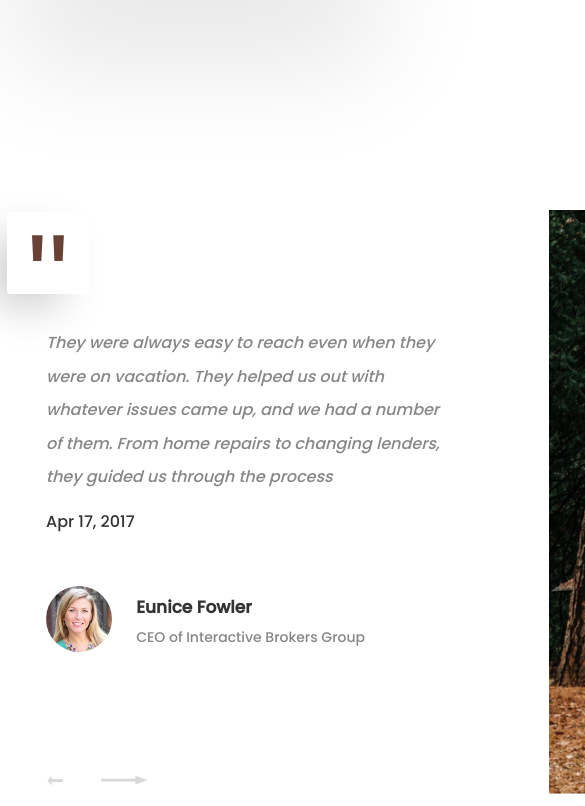
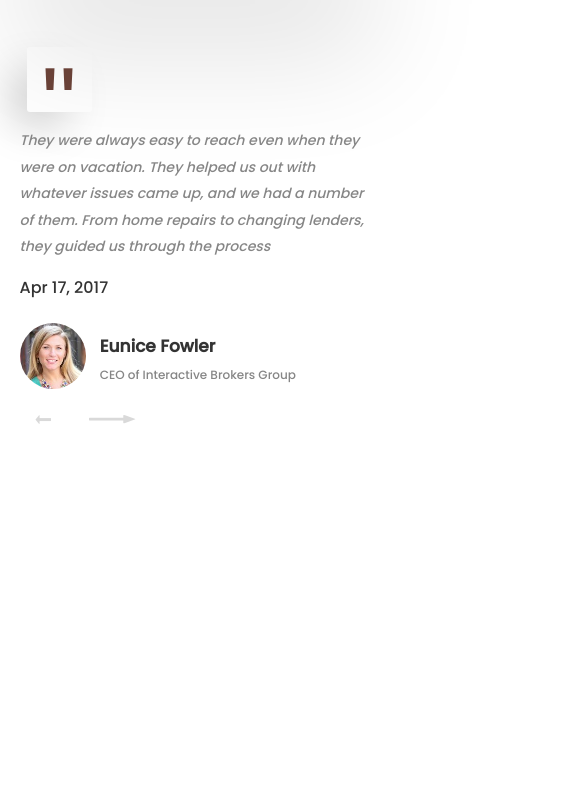
Before and after one commit to carlos-io/portfolio-real-estate, a website: page public/index.html in a window 390 px wide. Shown: the part 4640-5446 px from the top of the page, 585 px wide, since content can reach past the window. Drawn offline with Linux system fonts and the light colour scheme; a web font is replaced by a local one.

Commit message:
make reviews responsive

```diff
--- a/assets/scss/main.scss
+++ b/assets/scss/main.scss
@@ -391,6 +391,60 @@ p {
             }
         }
     }
+
+    #reviews {
+        .container {
+            width: 90%;
+            top: -165px;
+        }
+
+        #review-left {
+            width: unset;
+            height: 480px;
+
+            & > div {
+                margin: unset;
+            }
+
+            #review-quote {
+                width: 65px;
+                height: 65px;
+
+                p {
+                    font-size: 100px;
+                }
+            }
+
+            #review-text {
+                font-size: 14px;
+                line-height: 1.9;
+                margin-top: 15px;
+            }
+
+            #reviewer {
+                margin-top: 27px !important;
+
+                #reviewer-name-title {
+                    left: 10px;
+
+                    p {
+                        &:last-child {
+                            font-size: 12px;
+                        }
+                    }
+                }
+            }
+
+            #review-nav {
+                margin-left: unset !important;
+                top: unset;
+            }
+        }
+
+        #review-right {
+            display: none;
+        }
+    }
 }
 
 @media only screen and (min-width: 425px) and (max-width: 767px) {
@@ -475,6 +529,27 @@ p {
             }
         }
     }
+
+    #reviews {
+        .container {
+            width: 90%;
+            top: -30px;
+        }
+
+        #review-left {
+            & > div {
+                margin: 0 10px 0 0;
+            }
+        }
+
+        #review-right {
+            top: 85px;
+
+            img {
+                width: 100%;
+            }
+        }
+    }
 }
 
 @media only screen and (min-width: 768px) and (max-width: 1328px) {
```
Also changed, not shown: public/css/main.css.
